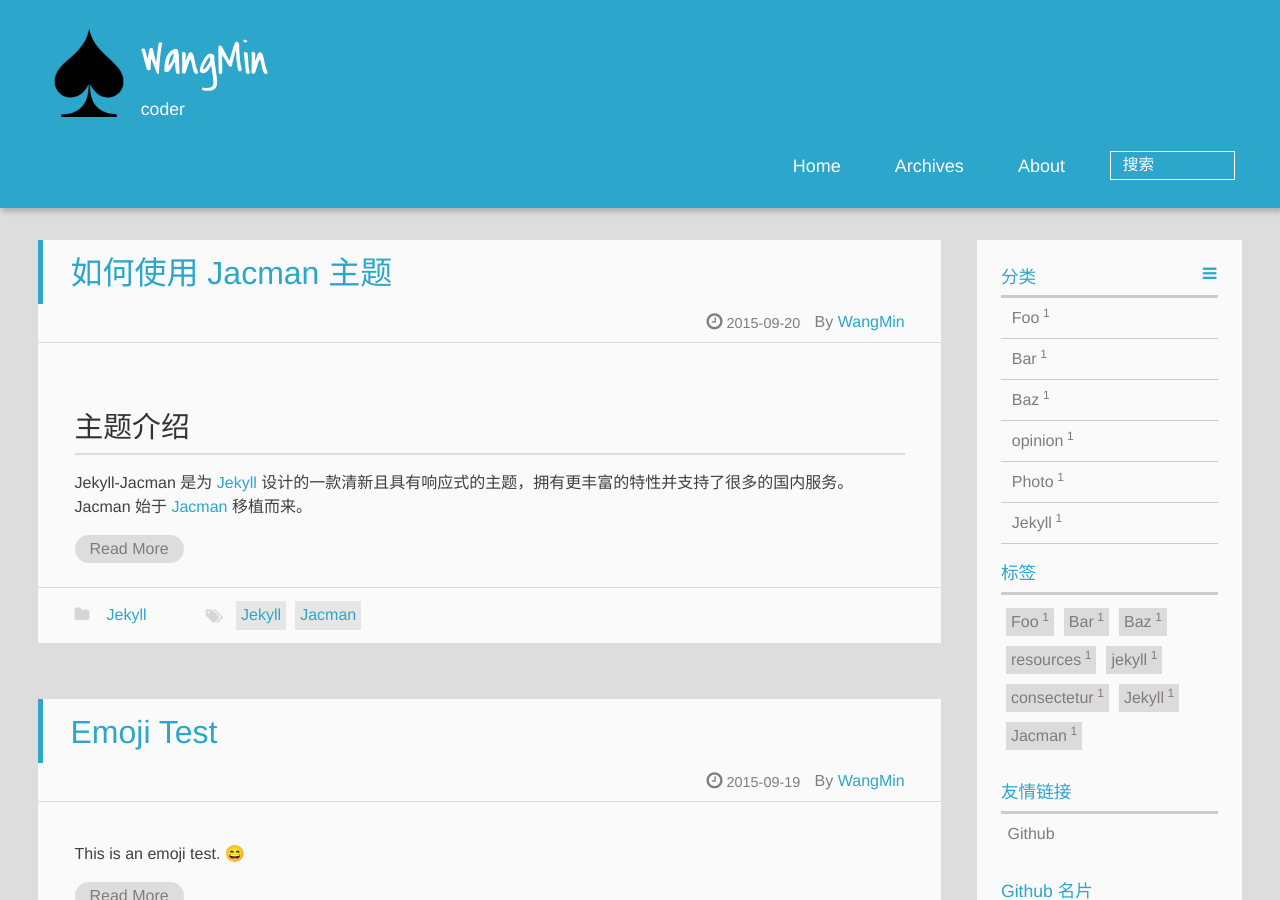
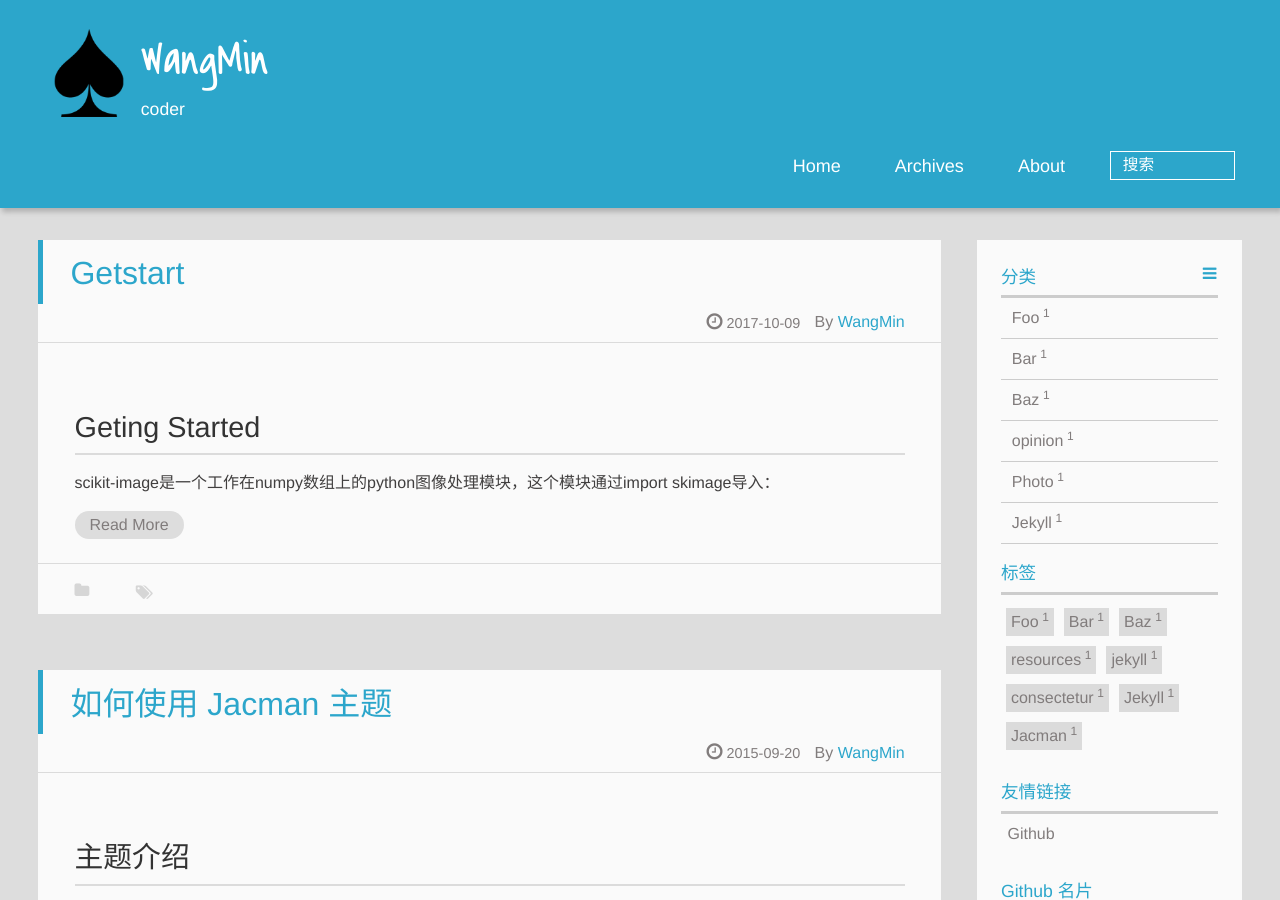
Before and after one commit to WangMinSSS/WangMinSSS.github.io, a Jekyll site: the page built from index.html, in a window 1280 px wide and 900 px high. Built offline with Jekyll 4.4.1, drawn with Linux system fonts in a browser that asks for light colours; emoji names are drawn with the system emoji font; formulas are drawn with MathJax 3; a script that is not in the unit is left out; the list of posts is cut into pages by our own code.

```diff
--- a/_config.yml
+++ b/_config.yml
@@ -65,8 +65,10 @@ widgets:
 #### RSS
 rss: /atom.xml ## RSS address.
 
-#### 代码主题高亮
-#highlight_theme: night
+
+# 代码高亮主题
+# available: default | night
+highlight_theme: default
 
 #### github-card
 # github-card:
--- /dev/null
+++ b/_posts/2017-10-9-GetStart.md
@@ -0,0 +1,19 @@
+## Geting Started ##
+scikit-image是一个工作在numpy数组上的python图像处理模块，这个模块通过import skimage导入：
+
+	import skimage
+
+skimage大部分的功能都在子模块中：
+
+	from skimage import data
+    camera = data.camera()
+    # data.camera()是一张内置的图片，以二维数组的方式读取出来
+
+子模块和功能清单可以在网页上的API reference中找到。
+
+在scikit-image中，图片被表示为numpy数组，例如，灰度图表示为2D数组。
+
+	>>> type(camera)
+    <type 'numpy.ndarray'>
+    >>> camera.shape
+    (512, 512)
```
